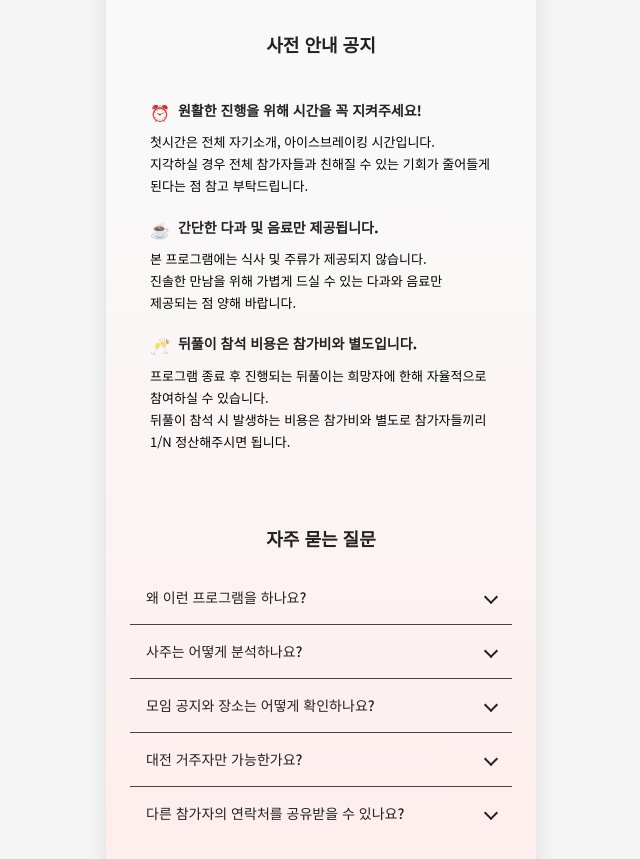
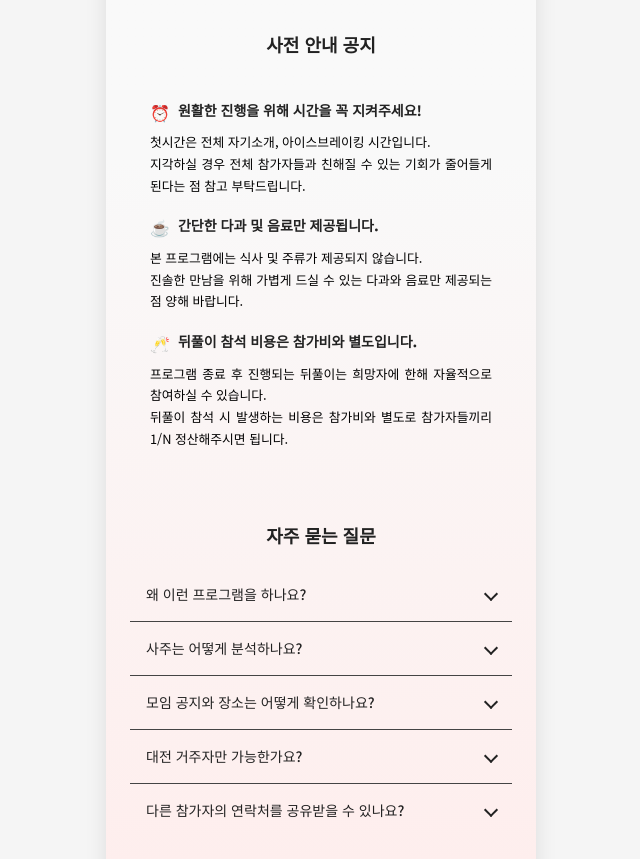
Before and after one commit to minji02/sajulove, a plain HTML site: page index.html in a window 1280 px wide. Shown: the part 1100-1959 px from the top of the page, without its empty margins (319-959 px from the left). Drawn offline with Linux system fonts and the light colour scheme; a web font is replaced by a local one.

Commit message:
fix: 텍스트 정렬 수정

```diff
--- a/index.html
+++ b/index.html
@@ -50,6 +50,9 @@
         font-family: "Noto Sans KR", sans-serif;
         display: flex;
         justify-content: center;
+
+        text-align: justify;
+        word-break: break-all;
       }
 
       /* 모바일 뷰 컨테이너 */
@@ -198,7 +201,7 @@
         align-items: flex-start;
         gap: 8px;
         font-size: 14px;
-        font-weight: 800; /* 한 단계 올림 */
+        font-weight: 800;
         line-height: 1.4;
       }
       .notice-title .icon {
@@ -206,8 +209,8 @@
         color: #2f4156;
       }
       .notice-desc {
-        font-size: 13px;
-        font-weight: 400; /* 한 단계 올림 */
+        font-size: 0.8rem;
+        font-weight: 400;
         line-height: 1.7;
         color: #000;
       }
@@ -403,7 +406,7 @@
             <span>간단한 다과 및 음료만 제공됩니다.</span>
           </div>
           <div class="notice-desc">
-            본 프로그램에는 식사 및 주류가 제공되지 않습니다.<br />
+            본 프로그램에는 식사 및 주류가 제공되지 않습니다. <br />
             진솔한 만남을 위해 가볍게 드실 수 있는 다과와 음료만 제공되는 점
             양해 바랍니다.
           </div>
```
